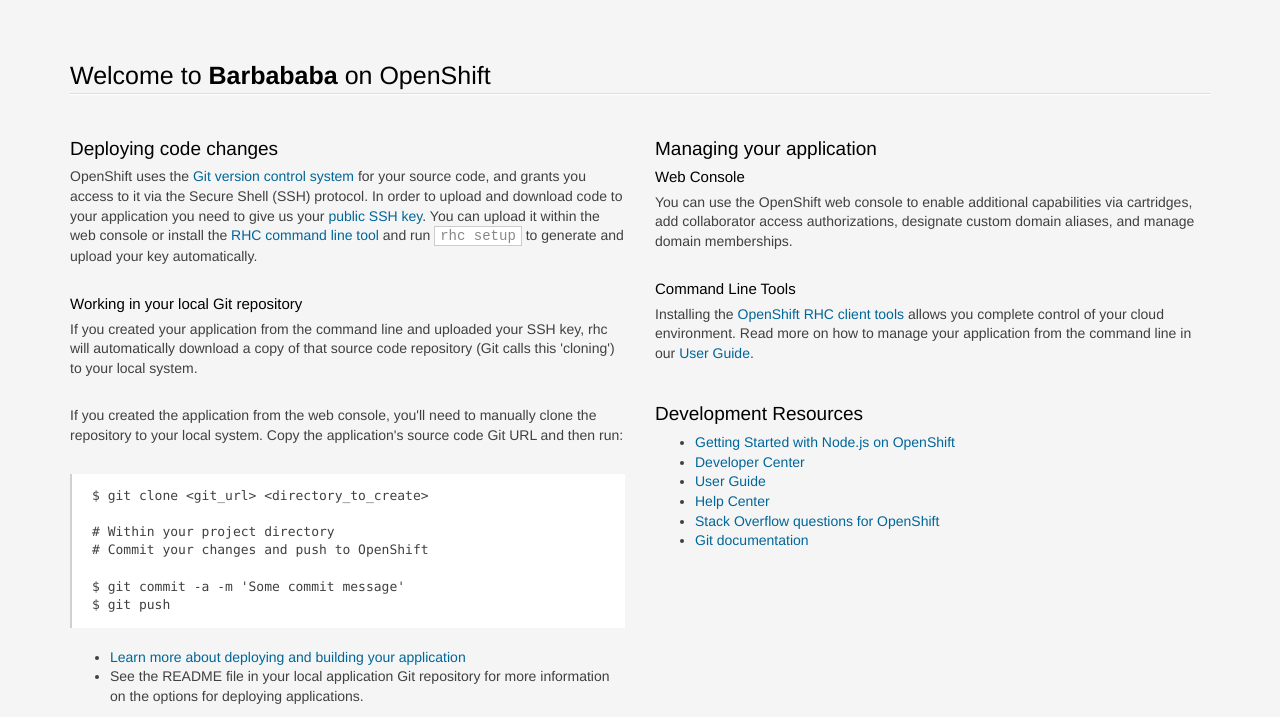
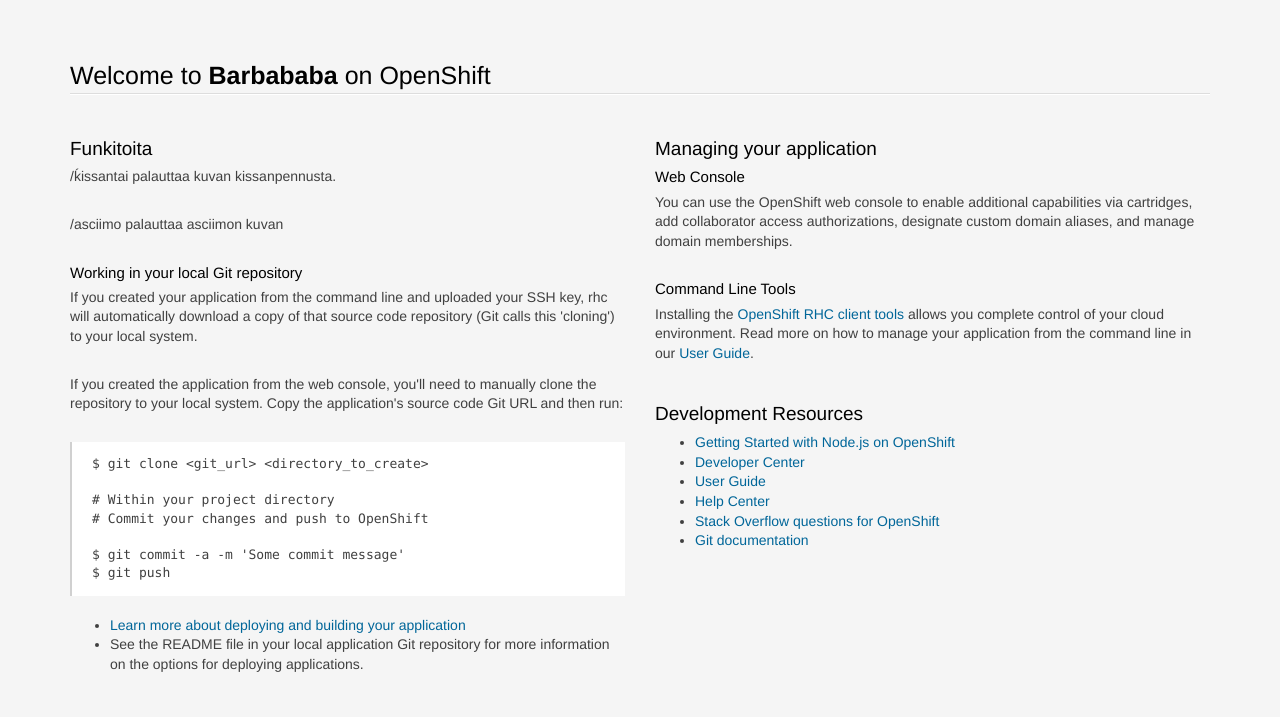
Before and after one commit to kaeki/cheaperest, a website: page index.html in a window 1280 px wide. Shown: the top 717 px of the page. Drawn offline with Linux system fonts and the light colour scheme.

Commit message:
Index modded

```diff
--- a/index.html
+++ b/index.html
@@ -214,8 +214,9 @@
         <div class="row">
           <section class='col-xs-12 col-sm-6 col-md-6'>
             <section>
-              <h2>Deploying code changes</h2>
-                <p>OpenShift uses the <a href="http://git-scm.com/">Git version control system</a> for your source code, and grants you access to it via the Secure Shell (SSH) protocol. In order to upload and download code to your application you need to give us your <a href="https://developers.openshift.com/en/managing-remote-connection.html">public SSH key</a>. You can upload it within the web console or install the <a href="https://developers.openshift.com/en/managing-client-tools.html">RHC command line tool</a> and run <code>rhc setup</code> to generate and upload your key automatically.</p>
+              <h2>Funkitoita</h2>
+                <p>/ḱissantai palauttaa kuvan kissanpennusta.</p>
+                <p>/asciimo palauttaa asciimon kuvan</p>
 
                 <h3>Working in your local Git repository</h3>
                 <p>If you created your application from the command line and uploaded your SSH key, rhc will automatically download a copy of that source code repository (Git calls this 'cloning') to your local system.</p>
```
